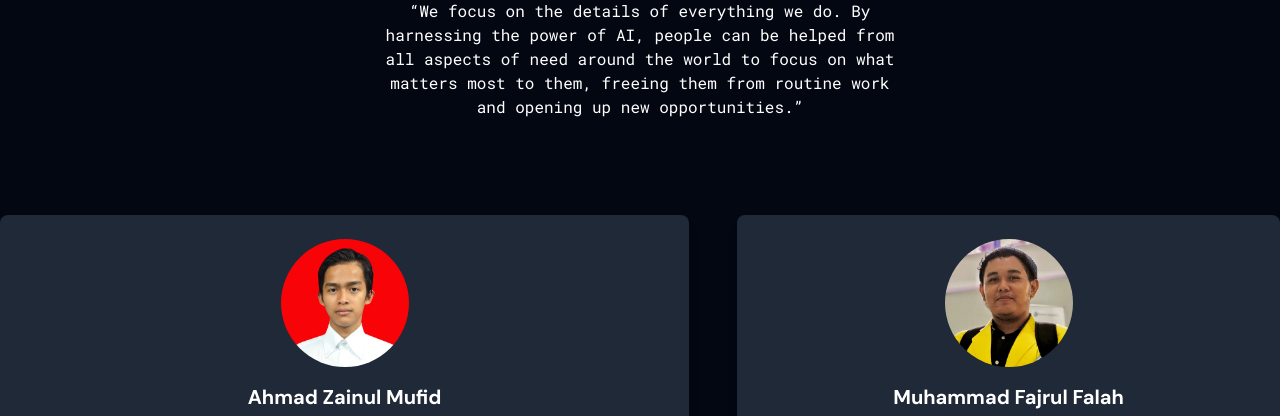
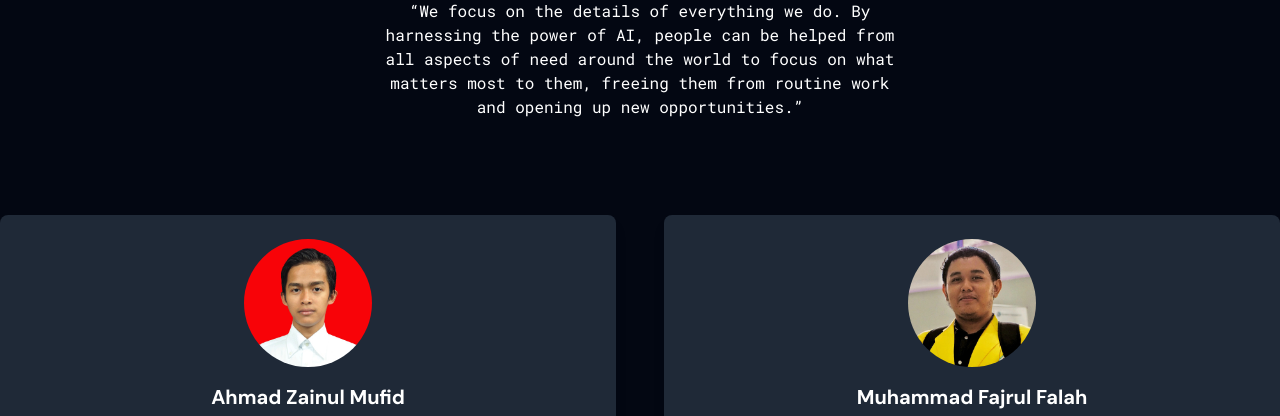
Before and after one commit to ahmadzainulmufid/Lomba_Web-Design, a website built with Vite: page team.html in a window 1280 px wide. Shown: the part 293-709 px from the top of the page. Built offline with nearby package versions, Linux system fonts and the light colour scheme.

Commit message:
adjusting the card

```diff
--- a/team.html
+++ b/team.html
@@ -74,7 +74,7 @@
     </div>
 
     <div class="container mx-auto flex-col flex md:flex-row space-y-12 md:space-y-0 md:space-x-12 my-12 mb-32 justify-items-center">
-        <div data-aos="fade-up" data-aos-duration="1000" class="bg-gray-800 rounded-lg shadow-lg p-6 flex flex-col items-center mx-12 md:mx-auto">
+        <div data-aos="fade-up" data-aos-duration="1000" class="md:w-1/2 bg-gray-800 rounded-lg shadow-lg p-6 flex flex-col items-center mx-12 md:mx-auto">
             <div class="w-32 h-32 rounded-full overflow-hidden mb-4">
                 <img src="Gambar/Ahmad Zainul Mufid(foto).jpg" alt="Ahmad Zainul Mufid"
                     class="w-full h-full object-cover">
@@ -95,7 +95,7 @@
                 </a>
             </div>
         </div>
-        <div data-aos="fade-up" data-aos-duration="1000" class="bg-gray-800 rounded-lg shadow-lg p-6 flex flex-col items-center mx-12 md:mx-auto">
+        <div data-aos="fade-up" data-aos-duration="1000" class="md:w-1/2 bg-gray-800 rounded-lg shadow-lg p-6 flex flex-col items-center mx-12 md:mx-auto">
             <div class="w-32 h-32 rounded-full overflow-hidden mb-4">
                 <img src="Gambar/Muhammad Fajrul Falah.jpeg" alt="Muhammad Fajrul Falah"
                     class="w-full h-full object-cover">
```
